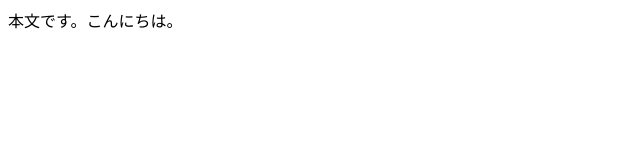
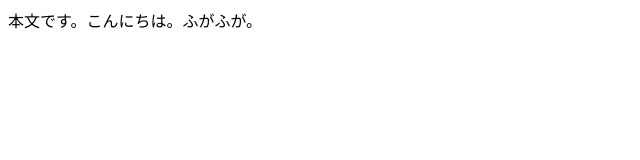
Before and after one commit to ua-fores/MyFirstSTS, a plain HTML site: page index.html in a window 1280 px wide. Shown: the full height of the page, 0-640 px from the left. Drawn offline with Linux system fonts and the light colour scheme.

Commit message:
メッセージ変更

```diff
--- a/index.html
+++ b/index.html
@@ -5,6 +5,6 @@
 <title>タイトル</title>
 </head>
 <body>
-本文です。こんにちは。
+本文です。こんにちは。ふがふが。
 </body>
 </html>
```
